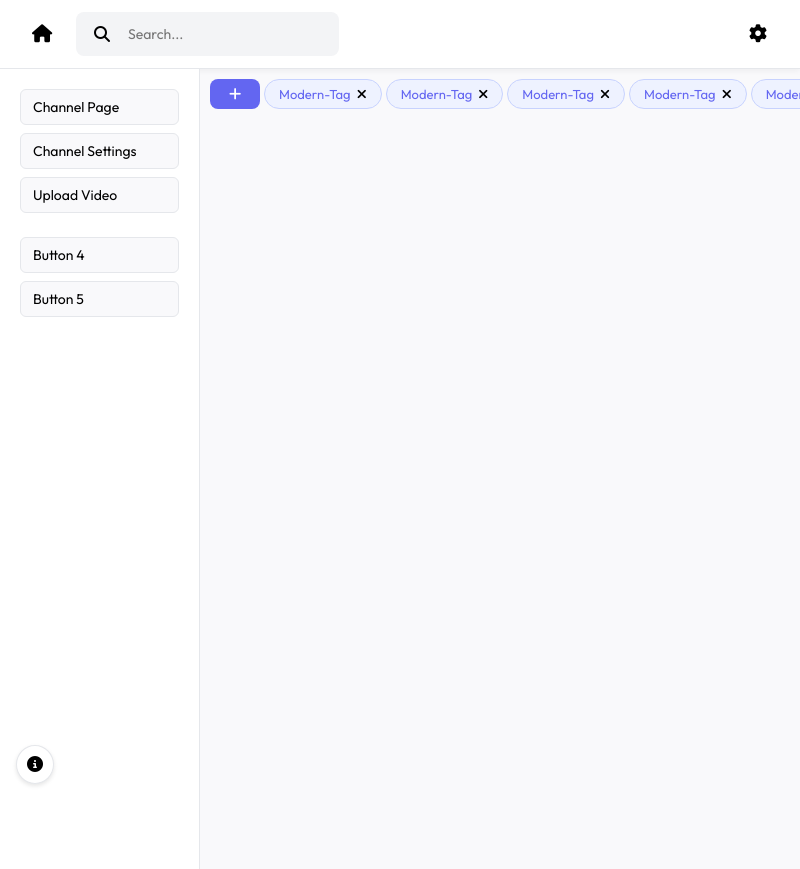
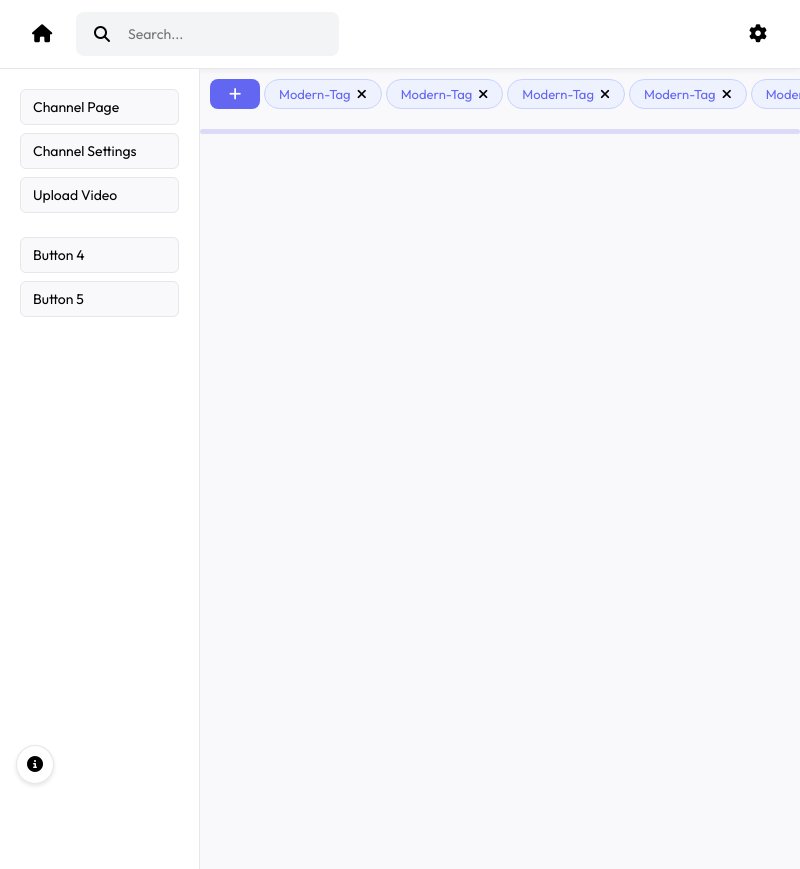
Before and after one commit to cmiller12312/VideoPlayer, an Electron app: page resources/mainMenu.html in a window 800 px wide. Drawn offline with Linux system fonts and the light colour scheme; no server answers.

Commit message:
more slight UI changes. Brought back tagBar

```diff
--- a/resources/mainMenu.html
+++ b/resources/mainMenu.html
@@ -192,6 +192,8 @@
     }
 
     #tagBar {
+      margin-top: 10px;
+      display: flex;
       height: 5px;
       background-color: rgba(99, 102, 241, 0.2);
       border-radius: 50px;
@@ -407,6 +409,7 @@
           }
         </script>
       </div>
+      <div id="tagBar"></div>
       <div id="contentMenu">
         <script>
 
```
